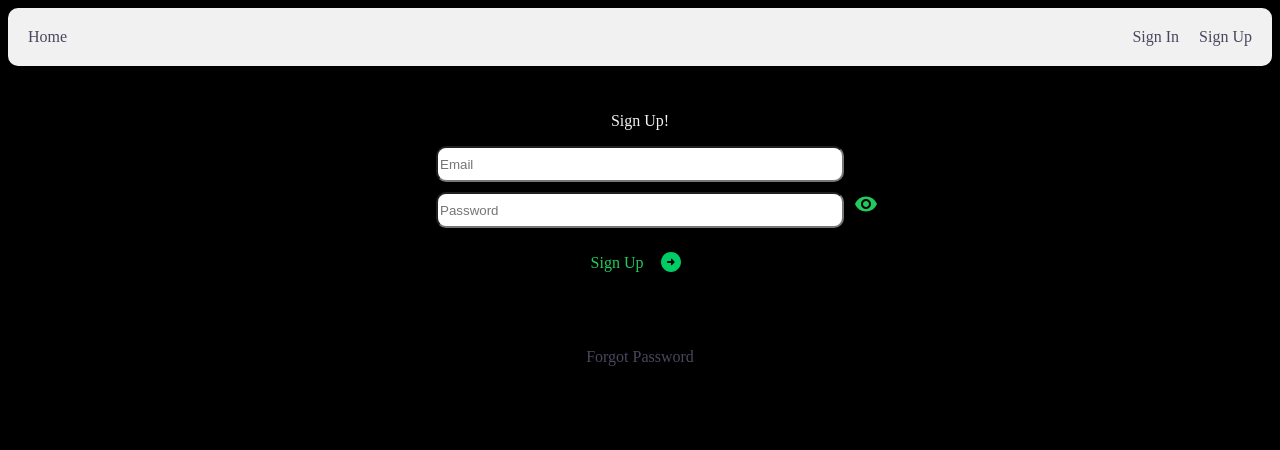
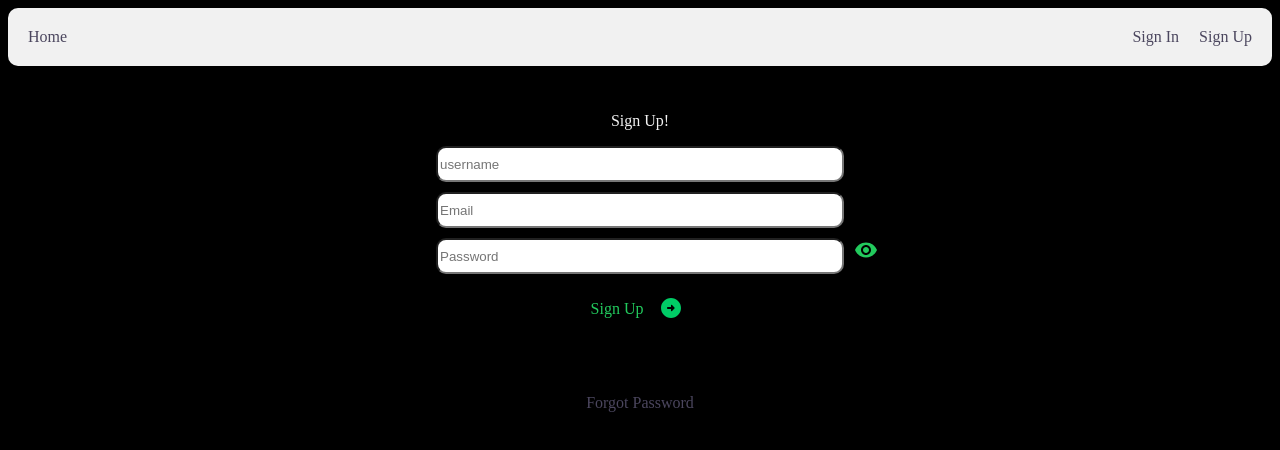
Before and after one commit to catwhitmer/bucket-list-map-app, a React (Create React App) app in the folder frontend/: page /sign-up in a window 1280 px wide. Shown: the top 450 px of the page. Built offline with nearby package versions, Linux system fonts and the light colour scheme.

Commit message:
Added username to the form data and to the form

```diff
--- a/frontend/src/pages/SignIn.jsx
+++ b/frontend/src/pages/SignIn.jsx
@@ -13,11 +13,12 @@ function SignIn() {
 
   const [showPassword, setShowPassword] = useState(false);
   const [formData, setFormData] = useState({
+    username: "",
     email: "",
     password: "",
   });
 
-  const { email, password } = formData;
+  const { username, email, password } = formData;
 
   const onChange = (e) => {
     setFormData((prevState) => ({
@@ -48,6 +49,15 @@ function SignIn() {
       </header>
 
       <form className="form" onSubmit={onSubmit}>
+      <input
+          className="formInput"
+          type="username"
+          placeholder="username"
+          id="username"
+          value={username}
+          onChange={onChange}
+        />
+
         <input
           className="formInput"
           type="email"
--- a/frontend/src/pages/SignUp.jsx
+++ b/frontend/src/pages/SignUp.jsx
@@ -11,11 +11,12 @@ function SignUp() {
 
   const [showPassword, setShowPassword] = useState(false);
   const [formData, setFormData] = useState({
+    username: "",
     email: "",
     password: "",
   });
 
-  const { email, password } = formData;
+  const { username, email, password } = formData;
 
   const onChange = (e) => {
     setFormData((prevState) => ({
@@ -46,6 +47,15 @@ function SignUp() {
       </header>
 
       <form className="form" onSubmit={onSubmit}>
+      <input
+          className="formInput"
+          type="username"
+          placeholder="username"
+          id="username"
+          value={username}
+          onChange={onChange}
+        />
+
         <input
           className="formInput"
           type="email"
```
